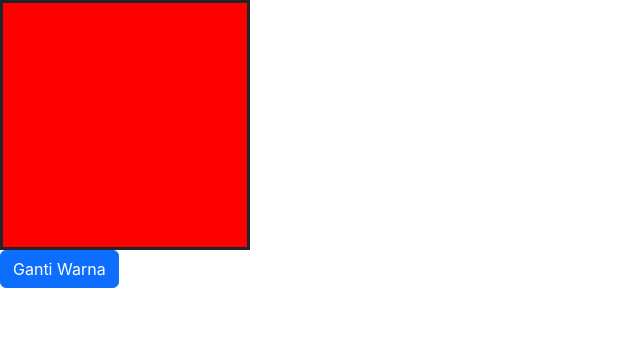
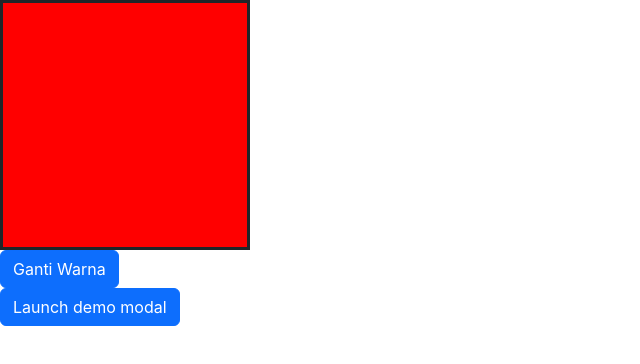
Before and after one commit to BagasAlterra/global-state-react, a React (Create React App) app: page / in a window 1280 px wide. Shown: the top 364 px of the page, without its empty margins (0-640 px from the left). Built offline with nearby package versions, Linux system fonts and the light colour scheme.

Commit message:
modal state

```diff
--- a/src/App.js
+++ b/src/App.js
@@ -1,10 +1,11 @@
 import React, { useState } from "react";
 import Rectangle from "./components/Rectangle";
 import { Button } from "react-bootstrap";
+import CustomModal from "./components/CustomModal";
 
 const App = () => {
   const [color, setColor] = useState("red");
-  const [text, setText] = useState();
+  const [modal, setModal] = useState(false);
 
   return (
     <div>
@@ -16,6 +17,15 @@ const App = () => {
           Ganti Warna
         </Button>
       </div>
+      <div>
+        <CustomModal
+          show={modal}
+          title={"Halo, selamat datang di React JS"}
+          body={"Apa kamu yakin mau Menutup?"}
+          handleShow={() => setModal(true)}
+          handleClose={() => setModal(false)}
+        />
+      </div>
     </div>
   );
 };
--- /dev/null
+++ b/src/components/CustomModal.js
@@ -0,0 +1,30 @@
+import React from "react";
+import Button from "react-bootstrap/Button";
+import Modal from "react-bootstrap/Modal";
+
+const CustomModal = (props) => {
+  return (
+    <>
+      <Button variant="primary" onClick={props.handleShow}>
+        Launch demo modal
+      </Button>
+
+      <Modal show={props.show} onHide={props.handleClose}>
+        <Modal.Header closeButton>
+          <Modal.Title>{props.title}</Modal.Title>
+        </Modal.Header>
+        <Modal.Body>{props.body}</Modal.Body>
+        <Modal.Footer>
+          <Button variant="secondary" onClick={props.handleClose}>
+            Close
+          </Button>
+          <Button variant="primary" onClick={props.handleClose}>
+            Save Changes
+          </Button>
+        </Modal.Footer>
+      </Modal>
+    </>
+  );
+};
+
+export default CustomModal;
```
